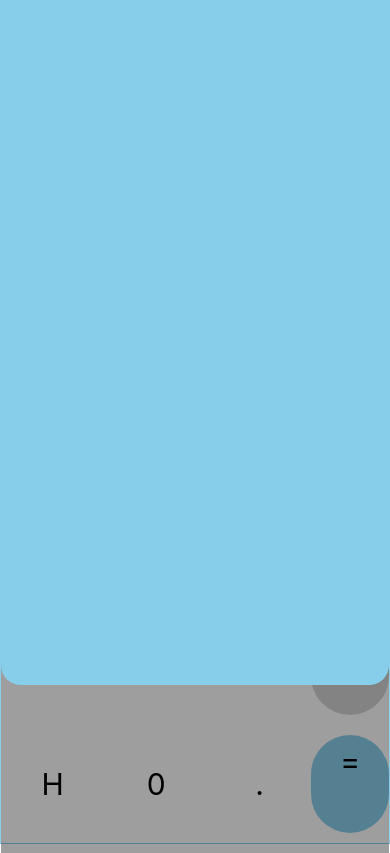
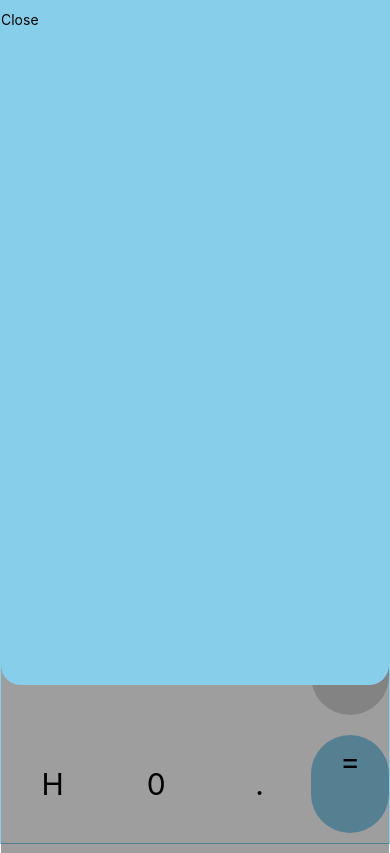
Before and after one commit to D-Coder135/CalC-App_React-Native, a React Native app: screen / in a window 390 px wide. Built offline with nearby package versions, Linux system fonts and the light colour scheme.

Commit message:
update the text for the Pressable tag

```diff
--- a/components/History.js
+++ b/components/History.js
@@ -11,7 +11,7 @@ class History extends Component {
                     <View></View>
 
                     <Pressable>
-                        <Text></Text>
+                        <Text>Close</Text>
                     </Pressable>
 
                 </View>
```
